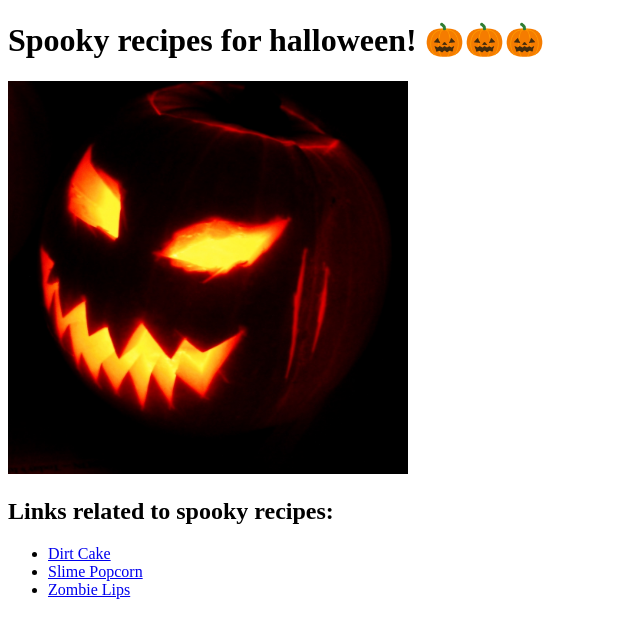
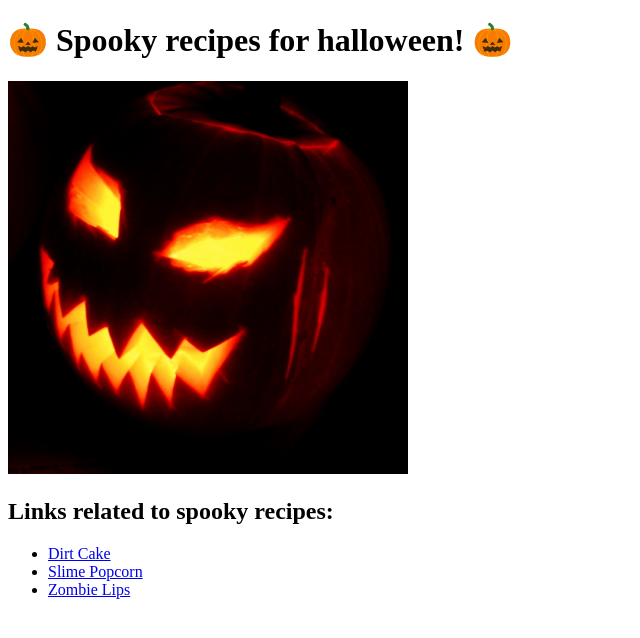
Before and after one commit to kitocerra/odin-recipes, a plain HTML site: page index.html in a window 1280 px wide. Shown: the whole page, without its empty margins (0-640 px from the left). Drawn offline with Linux system fonts and the light colour scheme.

Commit message:
Add pumpkins at the front and end of the header

```diff
--- a/index.html
+++ b/index.html
@@ -5,7 +5,7 @@
         <title>Odin Recipes</title>
     </head>
     <body>
-        <h1>Spooky recipes for halloween! 🎃🎃🎃</h1>
+        <h1>🎃 Spooky recipes for halloween! 🎃</h1>
         <img src="images/Jack-o'-Lantern_2003-10-31.jpg"
         width="400">
         <h2>Links related to spooky recipes:</h2>
```
